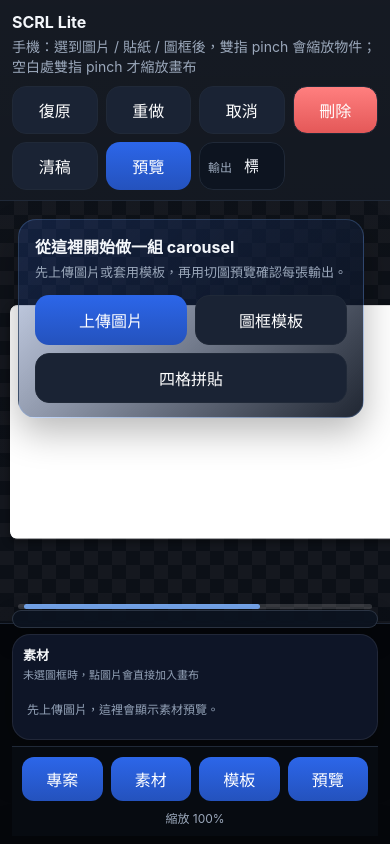
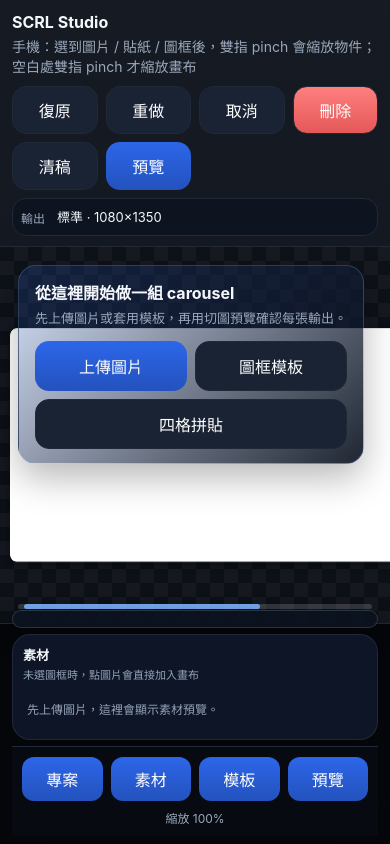
Before and after one commit to Pawelsung/scrl, a React (Vite) app: page / in a window 390 px wide. Built offline with nearby package versions, Linux system fonts and the light colour scheme.

Commit message:
fix: polish title export control and guides

```diff
--- a/src/App.jsx
+++ b/src/App.jsx
@@ -3347,7 +3347,7 @@ export default function App() {
         <div className="canvas-panel">
           <div className="canvas-toolbar">
             <div>
-              <strong>SCRL Lite</strong>
+              <strong>SCRL Studio</strong>
               <span className="sub">
                 手機：選到圖片 / 貼紙 / 圖框後，雙指 pinch 會縮放物件；空白處雙指 pinch 才縮放畫布
               </span>
@@ -3361,8 +3361,8 @@ export default function App() {
                   onChange={(e) => setExportScale(Number(e.target.value))}
                   disabled={isExporting}
                 >
-                  <option value={1}>標準 {singleW}×{singleH}</option>
-                  <option value={2}>高畫質 {singleW * 2}×{singleH * 2}</option>
+                  <option value={1}>標準 · {singleW}×{singleH}</option>
+                  <option value={2}>高畫質 · {singleW * 2}×{singleH * 2}</option>
                 </select>
               </label>
 
@@ -3613,20 +3613,20 @@ export default function App() {
                           />
                         ))}
 
-                      {!isMobile && !isExporting && showGuides && (
+                      {!isExporting && showGuides && (
                         <>
                           {activeGuides.vertical.map((x, idx) => (
                             <React.Fragment key={`gv-${idx}`}>
                               <Line
                                 points={[x, 0, x, canvasH]}
                                 stroke={hexToRgba("#35f2a1", 0.22)}
-                                strokeWidth={10}
+                                strokeWidth={isMobile ? 6 : 10}
                               />
                               <Line
                                 points={[x, 0, x, canvasH]}
                                 stroke={hexToRgba("#35f2a1", 0.98)}
                                 dash={[14, 8]}
-                                strokeWidth={3}
+                                strokeWidth={isMobile ? 2 : 3}
                               />
                             </React.Fragment>
                           ))}
@@ -3635,13 +3635,13 @@ export default function App() {
                               <Line
                                 points={[0, y, canvasW, y]}
                                 stroke={hexToRgba("#35f2a1", 0.22)}
-                                strokeWidth={10}
+                                strokeWidth={isMobile ? 6 : 10}
                               />
                               <Line
                                 points={[0, y, canvasW, y]}
                                 stroke={hexToRgba("#35f2a1", 0.98)}
                                 dash={[14, 8]}
-                                strokeWidth={3}
+                                strokeWidth={isMobile ? 2 : 3}
                               />
                             </React.Fragment>
                           ))}
--- a/src/styles.css
+++ b/src/styles.css
@@ -197,7 +197,7 @@ button.danger {
 
 .export-quality-control select {
   width: auto;
-  min-width: 132px;
+  min-width: 178px;
   border: 0;
   background: transparent;
   color: var(--text);
@@ -1674,14 +1674,19 @@ button.danger {
   }
 
   .export-quality-control {
+    grid-column: 1 / -1;
     order: 10;
     width: 100%;
     justify-content: space-between;
+    overflow: hidden;
   }
 
   .export-quality-control select {
     min-width: 0;
     flex: 1;
+    font-size: 13px;
+    padding-right: 4px;
+    text-overflow: ellipsis;
   }
 
   .start-guide {
```
